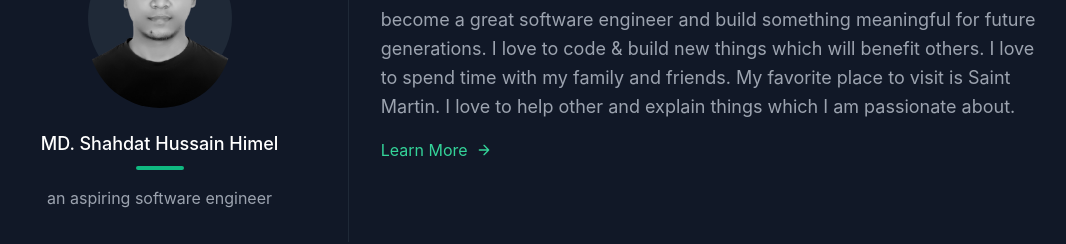
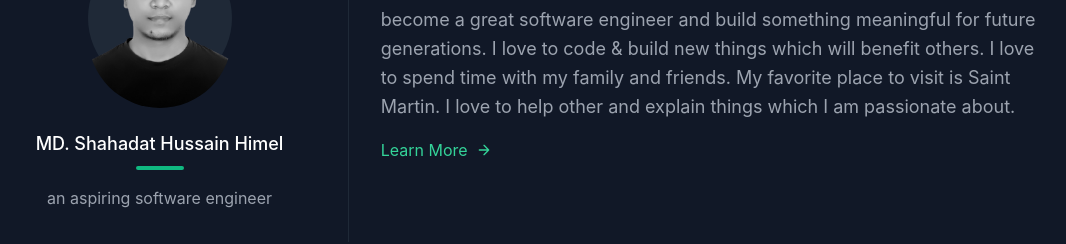
Before and after one commit to c0der-himel/portfolio, a React (Create React App) app: page / in a window 1280 px wide. Shown: the part 1100-1344 px from the top of the page, without its empty margins (120-1186 px from the left). Built offline with nearby package versions, Linux system fonts and the light colour scheme.

Commit message:
👨‍💻 name fixed 😅

```diff
--- a/src/components/AboutMe.jsx
+++ b/src/components/AboutMe.jsx
@@ -23,7 +23,7 @@ const AboutMe = () => {
             </div>
             <div className="flex flex-col items-center text-center justify-center">
               <h2 className="font-medium title-font mt-4 text-white text-lg">
-                MD. Shahdat Hussain Himel
+                MD. Shahadat Hussain Himel
               </h2>
               <div className="w-12 h-1 bg-green-500 rounded mt-2 mb-4"></div>
               <p className="text-base text-gray-400">
```
